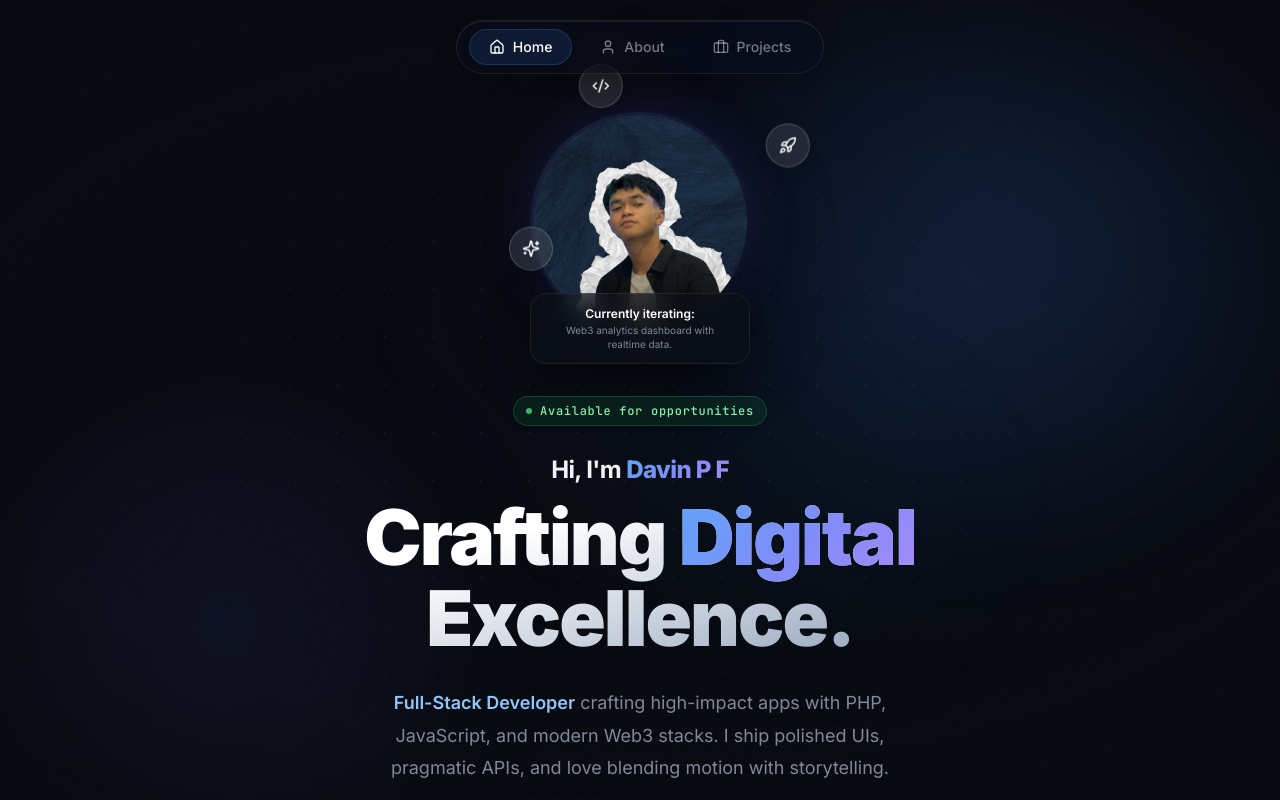
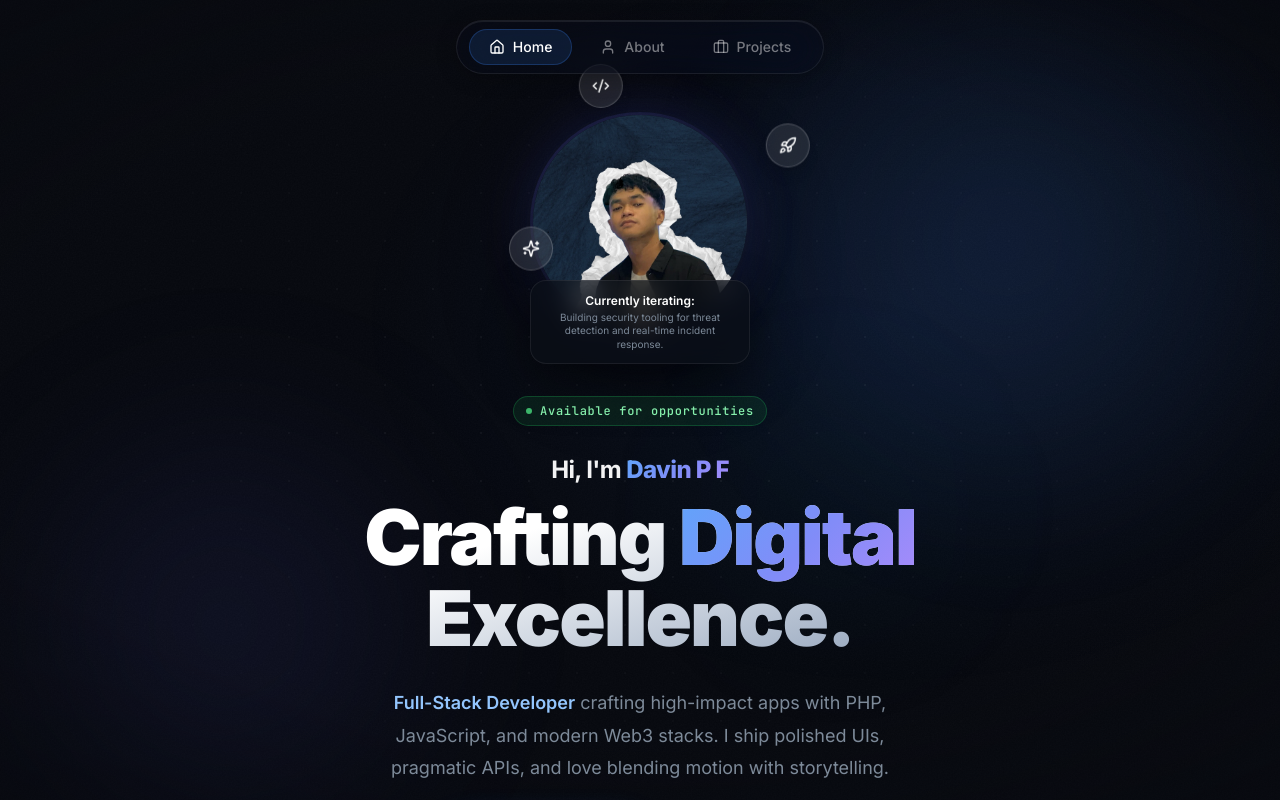
Before and after one commit to VinLvy/D-portfolio, a Next.js app: page / in a window 1280 px wide. Shown: the top 800 px of the page. Built offline with nearby package versions, Linux system fonts and the light colour scheme.

Commit message:
Home 8.2

```diff
--- a/src/app/page.js
+++ b/src/app/page.js
@@ -233,7 +233,7 @@ export default function Home() {
             >
               <p className="font-semibold text-white">Currently iterating:</p>
               <p className="mt-0.5 text-[10px]" style={{ color: "var(--text-muted)" }}>
-                Web3 analytics dashboard with realtime data.
+                Building security tooling for threat detection and real-time incident response.
               </p>
             </motion.div>
           </motion.div>
```
